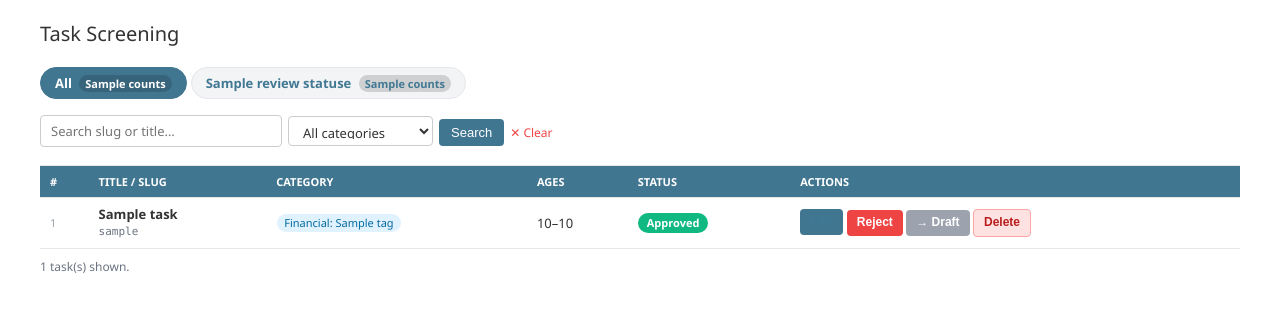
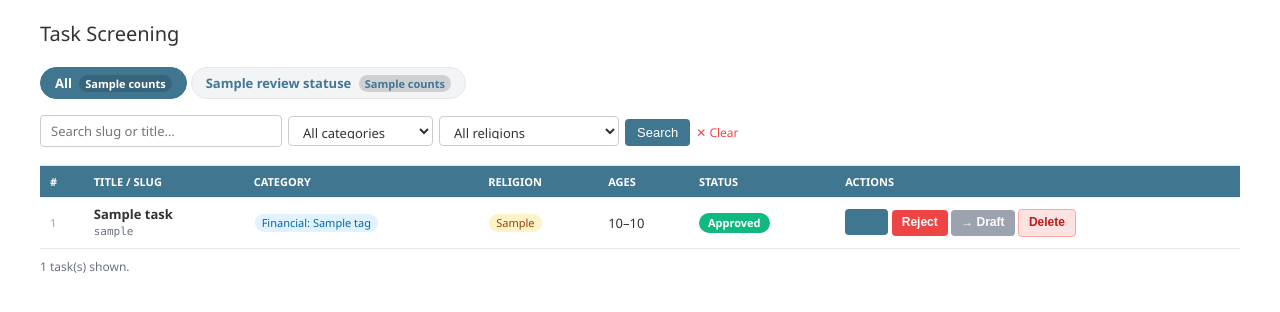
Before and after one commit to drriyazq/smartstep, a Django app: template backend/content/templates/admin/content/task_screen.html in a window 1280 px wide. Shown: the part 92-404 px from the top of the page. Run offline with Django 5.2, Linux system fonts and the light colour scheme; tables that the repository leaves empty hold one stand-in row (values such as "Sample post"); the template is opened without the code that fills it: values that come from a table or form of the project are taken from there, most other values are stand-ins (such as "Sample title", 1, 10 or a date in 2020).

Commit message:
Integrate religion field into task screening admin
- TaskScreenForm: add religion ChoiceField (blank = universal, or one of
  islam/christianity/hinduism/buddhism/sikhism)
- Screening list: religion column in table (amber pill for religious,
  grey 'universal' for blank), religion dropdown filter in toolbar,
  filter preserved across status tab navigation
- Screening form: religion selector in Audience card with help text
- TaskAdmin: religion in list_display, list_filter, and fieldsets
- screen_form_view: religion read from initial and saved on POST
- screen_list_view: religion filter applied to queryset

Co-Authored-By: Claude Sonnet 4.6 <noreply@anthropic.com>

```diff
--- a/backend/content/templates/admin/content/task_screen.html
+++ b/backend/content/templates/admin/content/task_screen.html
@@ -72,12 +72,12 @@
 
 {# ── Status tabs ── #}
 <div class="ss-tabs">
-  <a href="?status=all&category={{ category_filter }}&q={{ q }}"
+  <a href="?status=all&category={{ category_filter }}&religion={{ religion_filter }}&q={{ q }}"
      class="ss-tab {% if status_filter == 'all' %}active{% endif %}">
     All <span class="badge">{{ counts.all }}</span>
   </a>
   {% for val, label in review_statuses %}
-  <a href="?status={{ val }}&category={{ category_filter }}&q={{ q }}"
+  <a href="?status={{ val }}&category={{ category_filter }}&religion={{ religion_filter }}&q={{ q }}"
      class="ss-tab {% if status_filter == val %}active{% endif %}"
      style="{% if status_filter == val %}background:{{ status_colors|default_if_none:'' }};{% endif %}">
     {{ label }} <span class="badge">{{ counts|default_if_none:0 }}</span>
@@ -96,8 +96,17 @@
         <option value="{{ val }}" {% if val == category_filter %}selected{% endif %}>{{ label }}</option>
       {% endfor %}
     </select>
+    <select name="religion" class="ss-cat-select" onchange="this.form.submit()">
+      <option value="">All religions</option>
+      <option value="__universal__" {% if religion_filter == '__universal__' %}selected{% endif %}>Universal only</option>
+      {% for val, label in religion_choices %}
+        {% if val %}
+          <option value="{{ val }}" {% if val == religion_filter %}selected{% endif %}>{{ label }}</option>
+        {% endif %}
+      {% endfor %}
+    </select>
     <button type="submit">Search</button>
-    {% if q or category_filter %}
+    {% if q or category_filter or religion_filter %}
       <a href="?status={{ status_filter }}" style="font-size:12px;color:#ef4444;">✕ Clear</a>
     {% endif %}
   </form>
@@ -111,6 +120,7 @@
       <th>#</th>
       <th>Title / Slug</th>
       <th>Category</th>
+      <th>Religion</th>
       <th>Ages</th>
       <th>Status</th>
       <th>Actions</th>
@@ -130,6 +140,13 @@
         {% empty %}
           <span style="color:#ccc;font-size:11px;">—</span>
         {% endfor %}
+      </td>
+      <td>
+        {% if task.religion %}
+          <span class="ss-tag-pill" style="background:#fef3c7;color:#92400e;">{{ task.religion }}</span>
+        {% else %}
+          <span style="color:#ccc;font-size:11px;">universal</span>
+        {% endif %}
       </td>
       <td style="white-space:nowrap;">{{ task.min_age }}–{{ task.max_age }}</td>
       <td>
```
Also changed, not shown: backend/content/admin.py (+28 -3 lines), backend/content/templates/admin/content/task_screen_form.html (+14 -0 lines).
